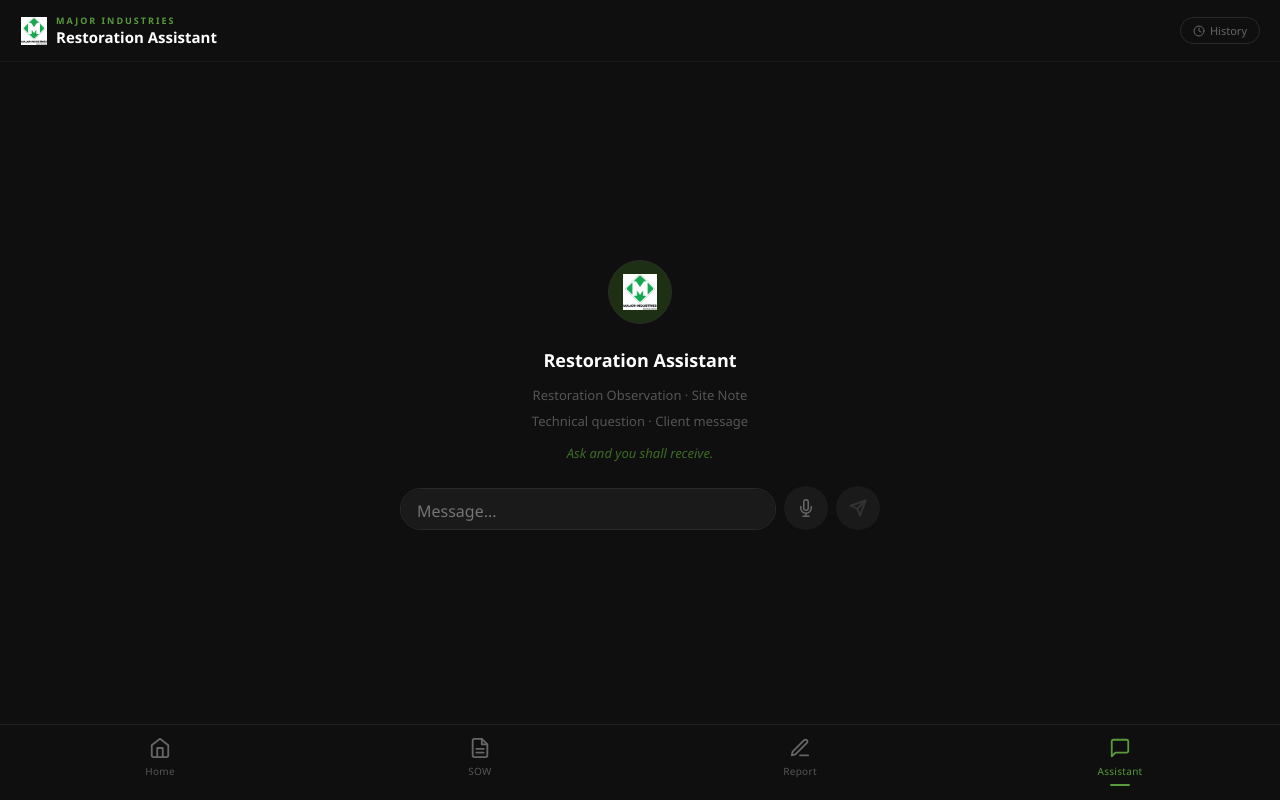
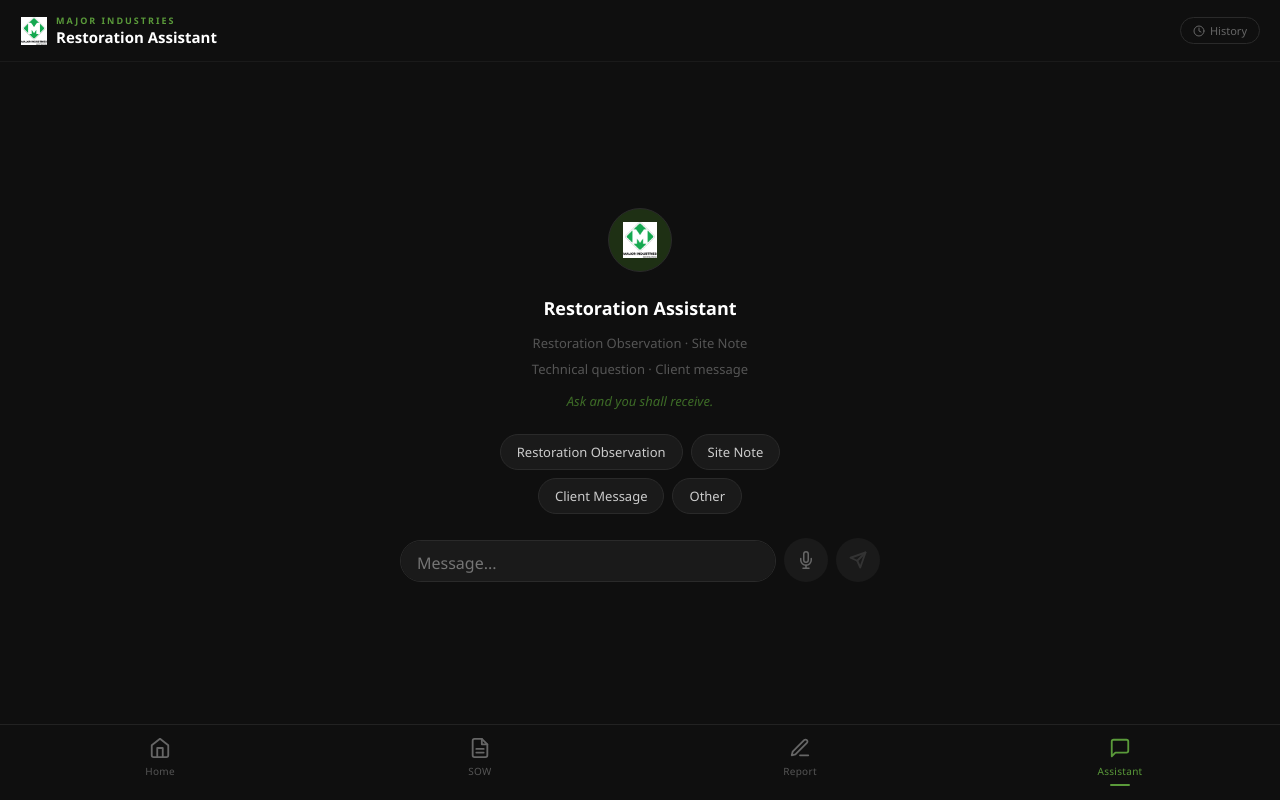
Before and after one commit to remytarby-hue/sow-builder, a React (Vite) app: page / in a window 1280 px wide. Both pictures are taken after a click on the button "Assistant". Built offline with nearby package versions, Linux system fonts and the light colour scheme.

Commit message:
feat: quick template buttons with guided conversation starter

```diff
--- a/src/Assistant.jsx
+++ b/src/Assistant.jsx
@@ -253,6 +253,19 @@
     }
   };
 
+  const startTemplate = (prompt) => {
+    const guide = {
+      "Restoration Observation": "Describe the cause of damage, which areas were affected, and what was observed on site. Include any moisture readings, visible damage, or mould if relevant.",
+      "Site Note": "What happened during today's attendance? (e.g. equipment installed/removed, containment, access issues, works completed)",
+      "Client Message": "What do you need to tell the client? Give me the key info and I'll write the message.",
+      "Other": "What do you need?",
+    };
+    setMessages([{ role: "assistant", content: guide[prompt] }]);
+    setTimeout(() => textareaRef.current?.focus(), 100);
+  };
+
+  const TEMPLATES = ["Restoration Observation", "Site Note", "Client Message", "Other"];
+
   const isEmpty = messages.length === 0 && !loading;
   const historyCount = loadHistory().length;
 
@@ -301,6 +314,19 @@
               Technical question · Client message
             </div>
             <div style={{fontSize:13,color:"#3d6b27",fontStyle:"italic",marginTop:10}}>Ask and you shall receive.</div>
+          </div>
+          {/* TEMPLATE BUTTONS */}
+          <div style={{display:"flex",flexWrap:"wrap",gap:8,justifyContent:"center",maxWidth:360}}>
+            {TEMPLATES.map(t => (
+              <button key={t} onClick={() => startTemplate(t)}
+                style={{background:"#1a1a1a",border:"1px solid #2a2a2a",color:"#ccc",borderRadius:99,padding:"8px 16px",fontSize:13,cursor:"pointer",fontFamily:"inherit",transition:"all 0.15s"}}
+                onTouchStart={e=>e.currentTarget.style.borderColor=C.green}
+                onTouchEnd={e=>e.currentTarget.style.borderColor="#2a2a2a"}
+                onMouseEnter={e=>e.currentTarget.style.borderColor=C.green}
+                onMouseLeave={e=>e.currentTarget.style.borderColor="#2a2a2a"}>
+                {t}
+              </button>
+            ))}
           </div>
           <div style={{width:"100%",maxWidth:480}}>
             <InputBar input={input} setInput={setInput} loading={loading} recording={recording} transcribing={transcribing} textareaRef={textareaRef} onSend={send} onToggleRecording={toggleRecording} autoResize={autoResize} compact/>
```
